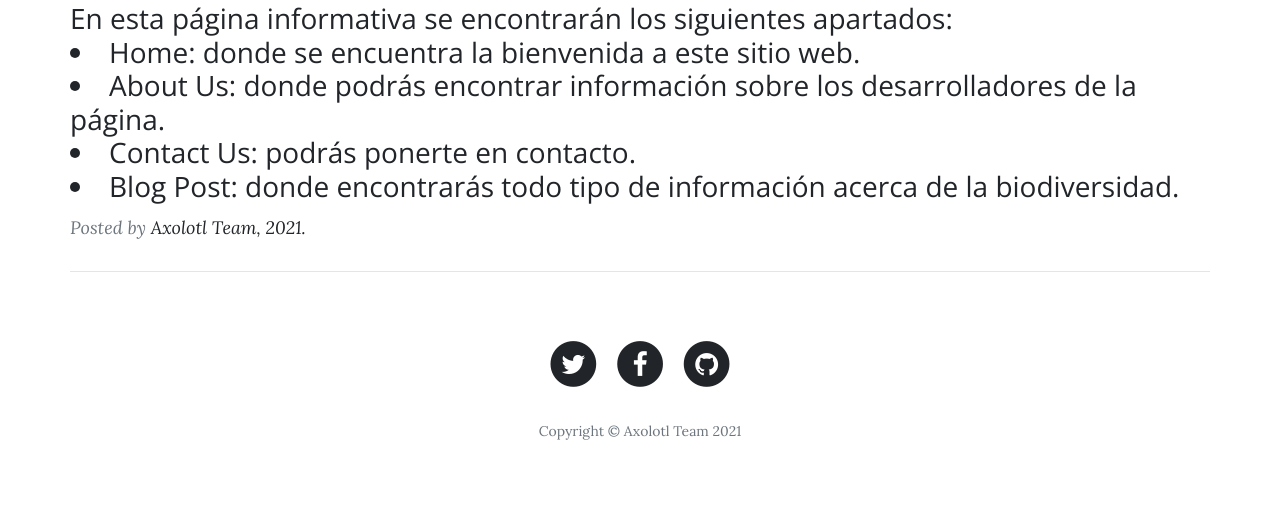
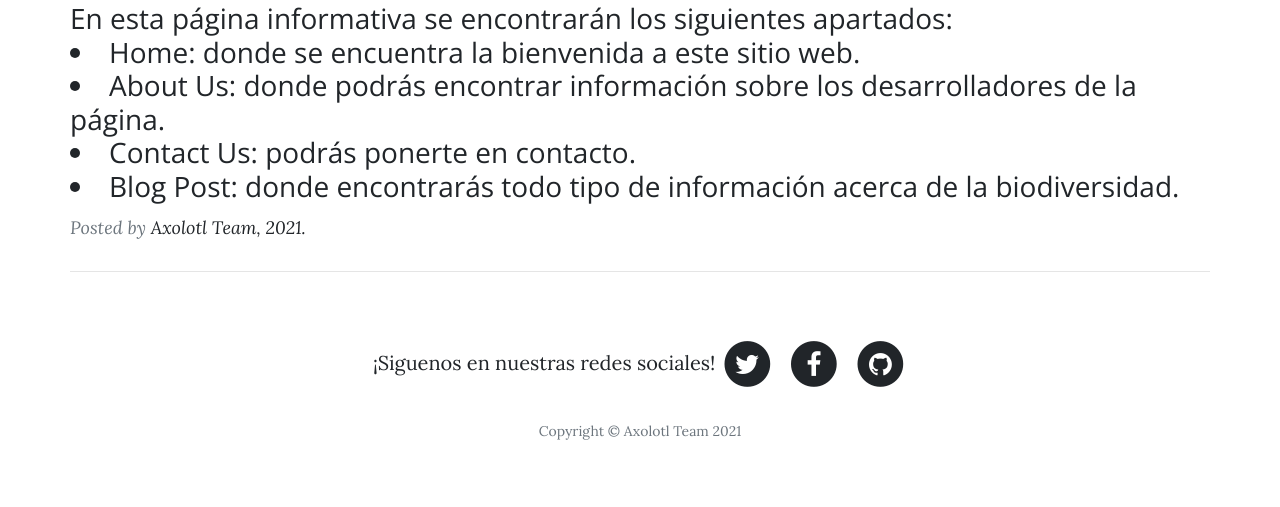
Before and after one commit to iscRamirezAbril/Biodiversidad, a PHP site: page / in a window 1280 px wide. Shown: the part 882-1389 px from the top of the page. Run offline with PHP 8.4, Linux system fonts and the light colour scheme.

Commit message:
Nueva info

```diff
--- a/index.php
+++ b/index.php
@@ -71,6 +71,7 @@
             <div class="row">
                 <div class="col-md-10 col-lg-8 mx-auto">
                     <ul class="list-inline text-center">
+                        ¡Siguenos en nuestras redes sociales!
                         <li class="list-inline-item"><span class="fa-stack fa-lg"><i class="fa fa-circle fa-stack-2x"></i><i class="fa fa-twitter fa-stack-1x fa-inverse"></i></span></li>
                         <li class="list-inline-item"><span class="fa-stack fa-lg"><i class="fa fa-circle fa-stack-2x"></i><i class="fa fa-facebook fa-stack-1x fa-inverse"></i></span></li>
                         <li class="list-inline-item"><span class="fa-stack fa-lg"><i class="fa fa-circle fa-stack-2x"></i><i class="fa fa-github fa-stack-1x fa-inverse"></i></span></li>
```
